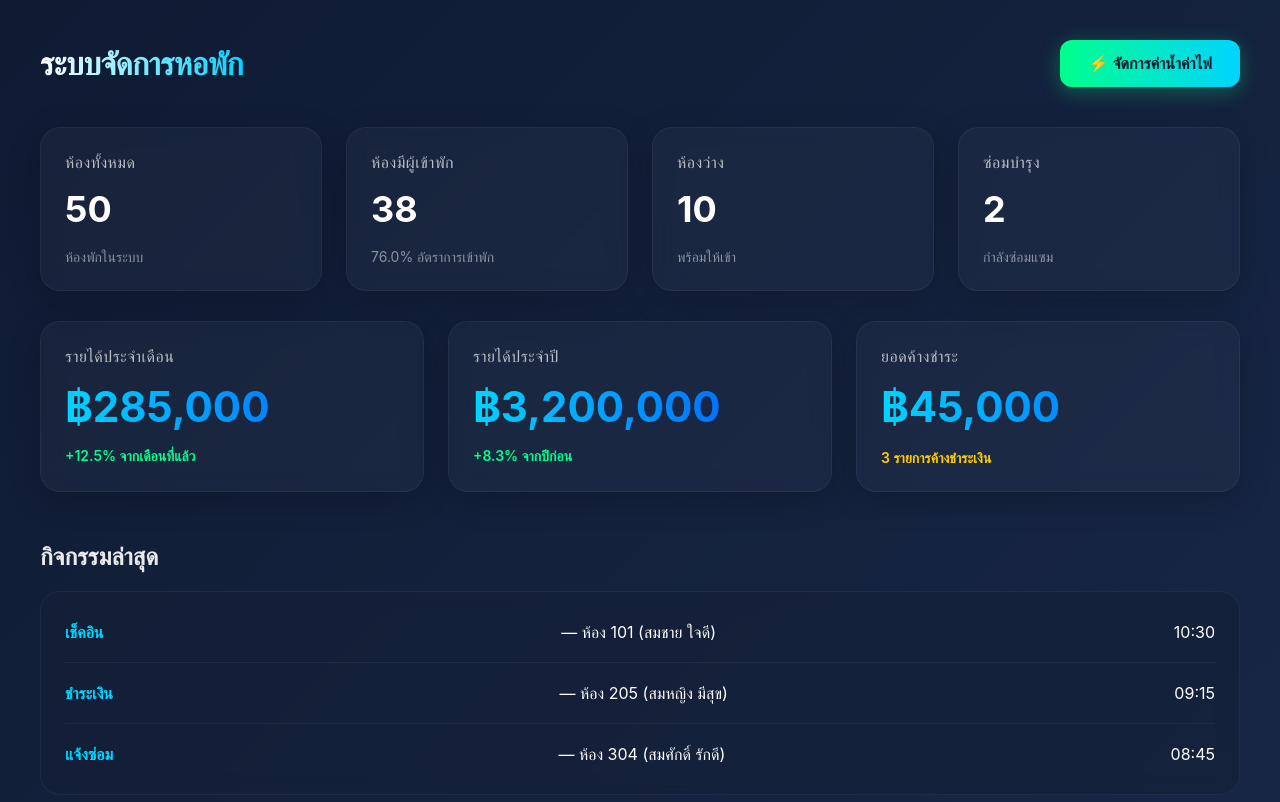
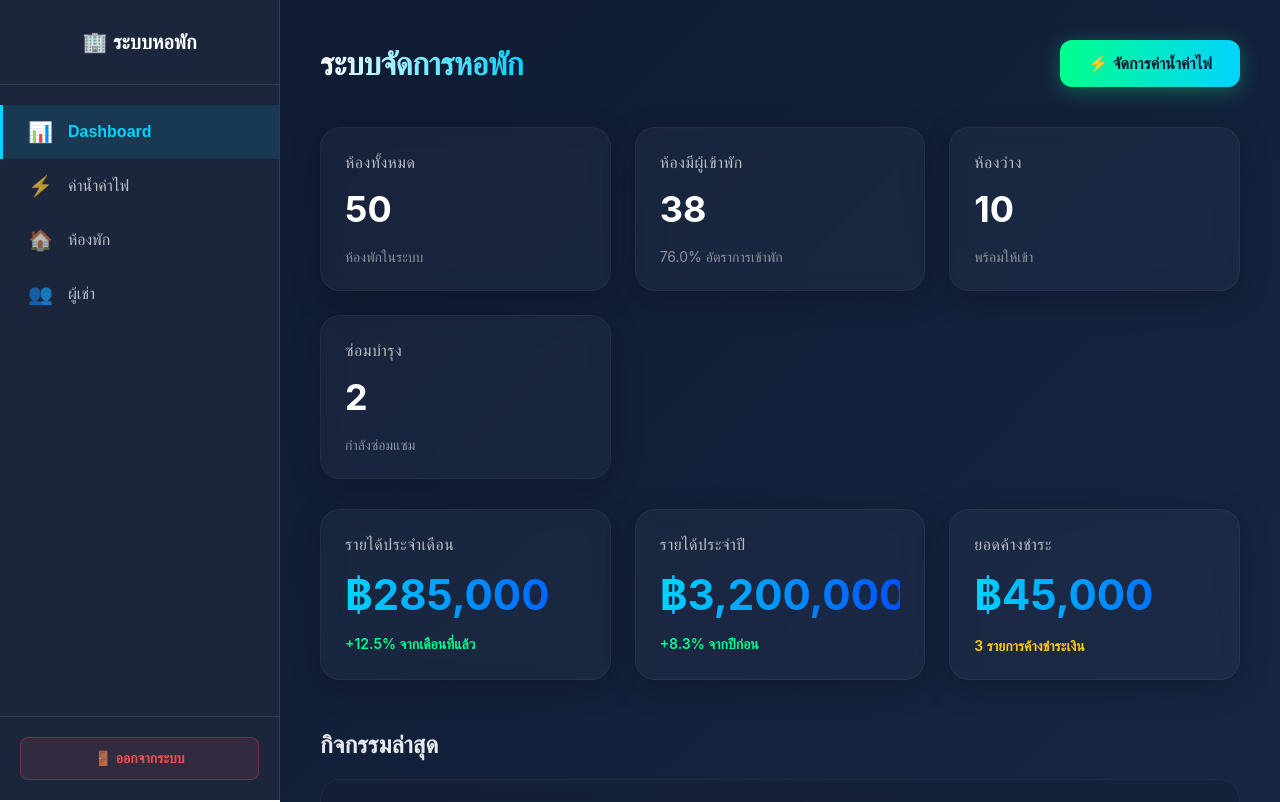
Before and after one commit to Non2412/web-dormitory, a Next.js app: page /admin/dashboard in a window 1280 px wide. Shown: the top 802 px of the page. Built offline with nearby package versions, Linux system fonts and the light colour scheme; sample sign-in values are in the browser's storage.

Commit message:
fix all pull requsts

```diff
--- /dev/null
+++ b/src/app/admin/components/Sidebar.module.css
@@ -0,0 +1,88 @@
+.sidebar {
+    position: fixed;
+    left: 0;
+    top: 0;
+    width: 280px;
+    height: 100vh;
+    background: rgba(15, 27, 51, 0.95);
+    backdrop-filter: blur(10px);
+    border-right: 1px solid rgba(255, 255, 255, 0.1);
+    display: flex;
+    flex-direction: column;
+    z-index: 1000;
+}
+
+.logo {
+    padding: 30px 20px;
+    border-bottom: 1px solid rgba(255, 255, 255, 0.1);
+}
+
+.logo h2 {
+    margin: 0;
+    font-size: 20px;
+    font-weight: 700;
+    color: #fff;
+    text-align: center;
+}
+
+.nav {
+    flex: 1;
+    padding: 20px 0;
+    overflow-y: auto;
+}
+
+.navItem {
+    width: 100%;
+    display: flex;
+    align-items: center;
+    gap: 15px;
+    padding: 15px 25px;
+    background: transparent;
+    border: none;
+    color: rgba(255, 255, 255, 0.7);
+    font-size: 16px;
+    cursor: pointer;
+    transition: all 0.2s;
+    text-align: left;
+    border-left: 3px solid transparent;
+}
+
+.navItem:hover {
+    background: rgba(255, 255, 255, 0.05);
+    color: #fff;
+    border-left-color: #00d4ff;
+}
+
+.navItem.active {
+    background: rgba(0, 212, 255, 0.1);
+    color: #00d4ff;
+    border-left-color: #00d4ff;
+    font-weight: 600;
+}
+
+.icon {
+    font-size: 20px;
+}
+
+.footer {
+    padding: 20px;
+    border-top: 1px solid rgba(255, 255, 255, 0.1);
+}
+
+.logoutBtn {
+    width: 100%;
+    padding: 12px;
+    background: rgba(255, 77, 77, 0.1);
+    border: 1px solid rgba(255, 77, 77, 0.3);
+    border-radius: 8px;
+    color: #ff4d4d;
+    font-size: 14px;
+    font-weight: 600;
+    cursor: pointer;
+    transition: all 0.2s;
+}
+
+.logoutBtn:hover {
+    background: rgba(255, 77, 77, 0.2);
+    border-color: #ff4d4d;
+}
--- /dev/null
+++ b/src/app/admin/components/Sidebar.tsx
@@ -0,0 +1,49 @@
+"use client";
+
+import { useRouter, usePathname } from "next/navigation";
+import styles from "./Sidebar.module.css";
+
+export default function Sidebar() {
+    const router = useRouter();
+    const pathname = usePathname();
+
+    const handleLogout = () => {
+        localStorage.removeItem("adminToken");
+        localStorage.removeItem("currentUser");
+        router.push("/login");
+    };
+
+    const menuItems = [
+        { name: "Dashboard", path: "/admin/dashboard", icon: "📊" },
+        { name: "ค่าน้ำค่าไฟ", path: "/admin/utilities", icon: "⚡" },
+        { name: "ห้องพัก", path: "/admin/rooms", icon: "🏠" },
+        { name: "ผู้เช่า", path: "/admin/tenants", icon: "👥" },
+    ];
+
+    return (
+        <div className={styles.sidebar}>
+            <div className={styles.logo}>
+                <h2>🏢 ระบบหอพัก</h2>
+            </div>
+
+            <nav className={styles.nav}>
+                {menuItems.map((item) => (
+                    <button
+                        key={item.path}
+                        className={`${styles.navItem} ${pathname === item.path ? styles.active : ""}`}
+                        onClick={() => router.push(item.path)}
+                    >
+                        <span className={styles.icon}>{item.icon}</span>
+                        <span>{item.name}</span>
+                    </button>
+                ))}
+            </nav>
+
+            <div className={styles.footer}>
+                <button className={styles.logoutBtn} onClick={handleLogout}>
+                    🚪 ออกจากระบบ
+                </button>
+            </div>
+        </div>
+    );
+}
--- a/src/app/admin/dashboard/dashboard.module.css
+++ b/src/app/admin/dashboard/dashboard.module.css
@@ -1,3 +1,8 @@
+.mainContent {
+    margin-left: 280px;
+    min-height: 100vh;
+}
+
 .container {
     padding: 40px;
     background: linear-gradient(135deg, #0f1b33 0%, #1a2b4b 100%);
--- a/src/app/admin/dashboard/page.tsx
+++ b/src/app/admin/dashboard/page.tsx
@@ -4,6 +4,7 @@ import { useEffect, useState } from "react";
 import { useRouter } from "next/navigation";
 import styles from "./dashboard.module.css";
 import SlipVerifier from "./SlipVerifier";
+import Sidebar from "../components/Sidebar";
 
 export default function AdminDashboard() {
     const router = useRouter();
@@ -19,10 +20,13 @@ export default function AdminDashboard() {
     }, [router]);
 
     if (!isAuthorized) {
-        return null; // Or a loading spinner
+        return null;
     }
 
     return (
+        <>
+            <Sidebar />
+            <div className={styles.mainContent}>
                 <div className={styles.container}>
                     <div className={styles.headerBar}>
                         <h1 className={styles.title}>ระบบจัดการหอพัก</h1>
@@ -128,5 +132,7 @@ export default function AdminDashboard() {
                     {/* ระบบตรวจสอบสลิป */}
                     <SlipVerifier />
                 </div>
+            </div>
+        </>
     );
 }
--- a/src/app/admin/utilities/page.tsx
+++ b/src/app/admin/utilities/page.tsx
@@ -3,6 +3,7 @@
 import { useEffect, useState } from "react";
 import { useRouter } from "next/navigation";
 import styles from "./utilities.module.css";
+import Sidebar from "../components/Sidebar";
 
 export default function UtilitiesPage() {
     const router = useRouter();
@@ -73,6 +74,9 @@ export default function UtilitiesPage() {
     }
 
     return (
+        <>
+            <Sidebar />
+            <div className={styles.mainContent}>
                 <div className={styles.container}>
                     <div className={styles.header}>
                         <h1 className={styles.title}>จัดการค่าน้ำค่าไฟ</h1>
@@ -202,5 +206,7 @@ export default function UtilitiesPage() {
                         </div>
                     </div>
                 </div>
+            </div>
+        </>
     );
 }
--- a/src/app/admin/utilities/utilities.module.css
+++ b/src/app/admin/utilities/utilities.module.css
@@ -1,3 +1,8 @@
+.mainContent {
+    margin-left: 280px;
+    min-height: 100vh;
+}
+
 .container {
     padding: 40px;
     background: linear-gradient(135deg, #0f1b33 0%, #1a2b4b 100%);
@@ -96,7 +101,6 @@
     color: rgba(255, 255, 255, 0.3);
 }
 
-/* Fix select dropdown option colors */
 .input option {
     background: #1a2b4b;
     color: #ffffff;
```
Lines whose indentation alone changed are shown as unchanged.
